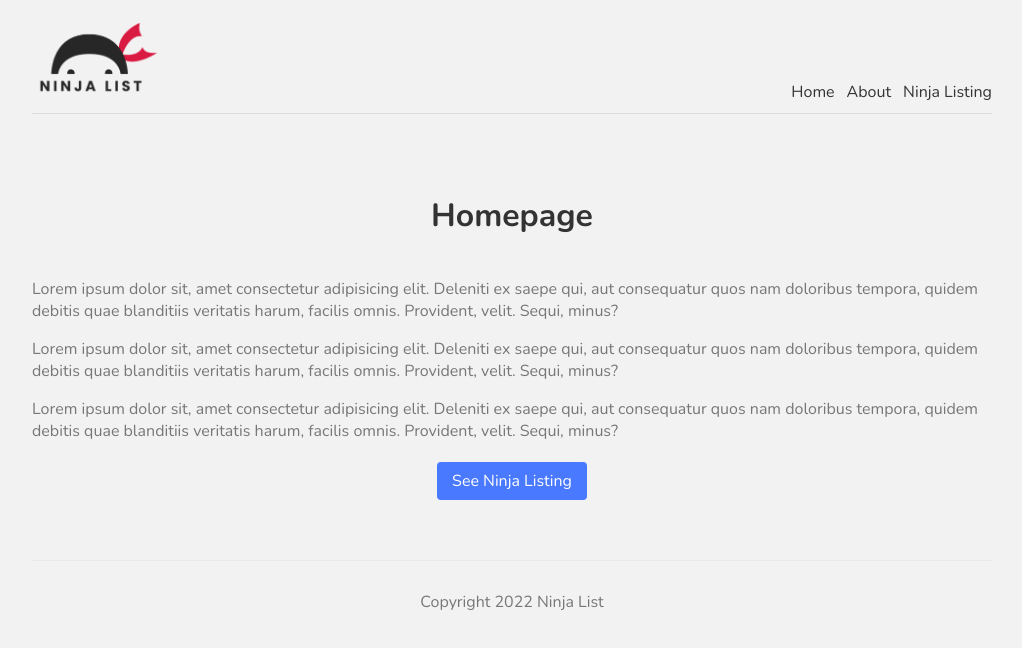
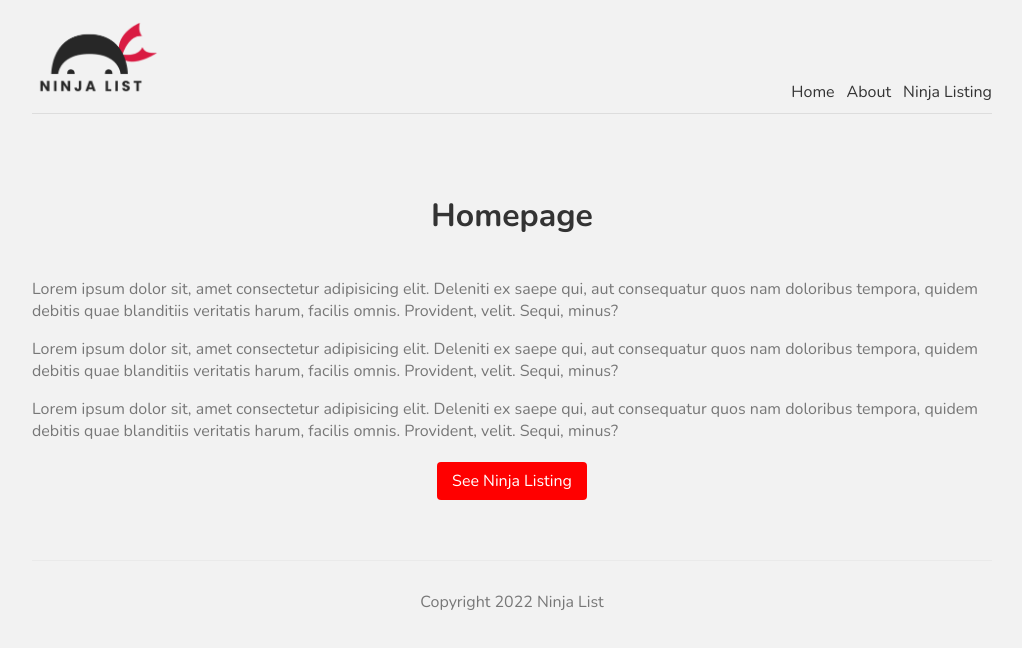
Before and after one commit to capmahin/Nextjs-Tutorials, a Next.js app: page / in a window 1280 px wide. Shown: the top 648 px of the page, without its empty margins (128-1150 px from the left). Built offline with nearby package versions, Linux system fonts and the light colour scheme.

Commit message:
add red in home.module.css btn

```diff
--- a/styles/Home.module.css
+++ b/styles/Home.module.css
@@ -11,7 +11,7 @@
   width: 150px;
   padding: 8px 0;
   margin: 20px auto;
-  background: #4979ff;
+  background: red;
   border-radius: 4px;
   color: white;
   text-align: center;
```
